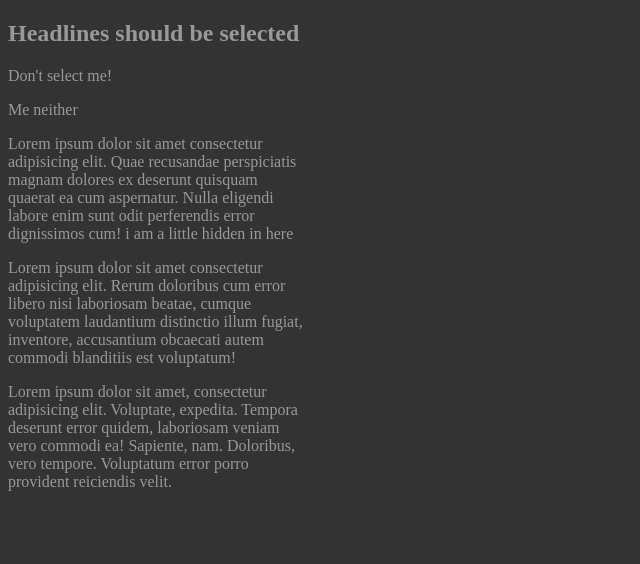
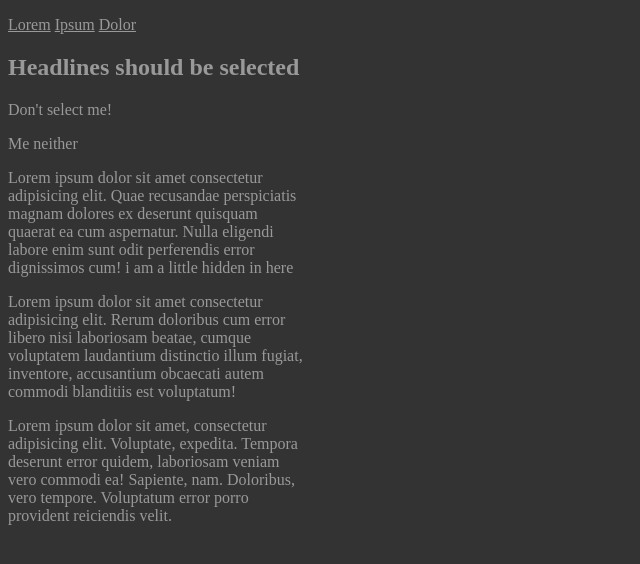
Before and after one commit to BillPepper/de-markierung, a browser extension: page testpage.html in a window 1280 px wide. Shown: the whole page, without its empty margins (0-640 px from the left). Drawn offline with Linux system fonts and the light colour scheme.

Commit message:
add fake menu

```diff
--- a/testpage.html
+++ b/testpage.html
@@ -21,6 +21,15 @@
       .iamadiv {
         width: 300px;
       }
+      div.menu > ul {
+        padding: 0;
+      }
+      li.menuItem {
+        display: inline;
+      }
+      a:visited {
+        color: #999;
+      }
     </style>
   </head>
   <body>
@@ -30,6 +39,13 @@
         <a href="#">upgrade your browser</a> to improve your experience.
       </p>
     <![endif]-->
+    <div class="menu">
+      <ul>
+        <li class="menuItem"><a href="">Lorem</a></li>
+        <li class="menuItem"><a href="">Ipsum</a></li>
+        <li class="menuItem"><a href="">Dolor</a></li>
+      </ul>
+    </div>
     <div class="iamadiv">
       <h2>Headlines should be selected</h2>
       <p class="noselect">Don't select me!</p>
```
Also changed, not shown: content.js (+6 -1 lines).
